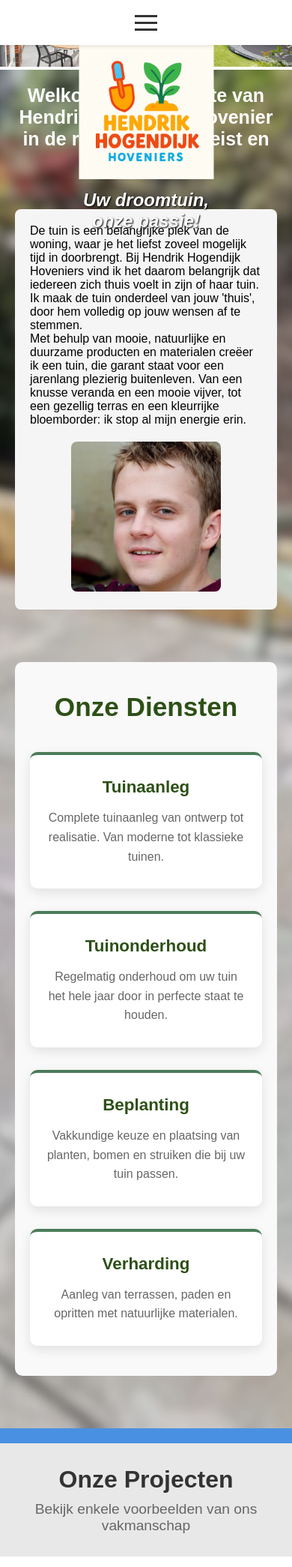
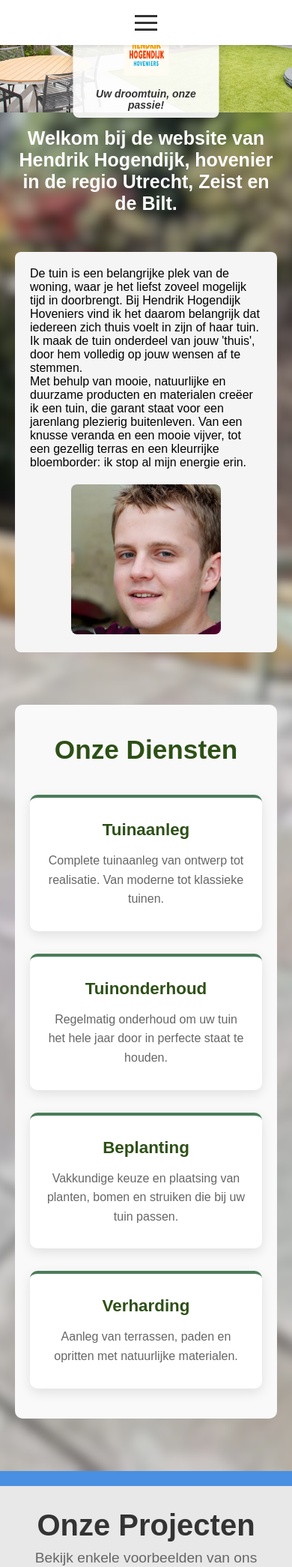
Before and after one commit to Jop-Lamers/Hoveniers-web-clannie, a PHP site: page / in a window 390 px wide. Shown: the top 2090 px of the page at 75% size. Run offline with PHP 8.4, Linux system fonts and the light colour scheme.

Commit message:
klaar en aangepast

```diff
--- a/headfoot.php
+++ b/headfoot.php
@@ -149,11 +149,12 @@ function renderHeader($pageTitle = "Hendrik Hogendijk Hoveniers", $activePage =
 
             <ul class="nav-menu" id="navMenu">
 
+
+                <li class="nav-item">
+                    <a href="index.php#over-ons" class="nav-link <?php echo ($activePage == 'over-ons') ? 'active' : ''; ?>">Over Ons</a>
+                </li>
                 <li class="nav-item">
                     <a href="index.php#diensten" class="nav-link <?php echo ($activePage == 'diensten') ? 'active' : ''; ?>">Diensten</a>
-                </li>
-                <li class="nav-item">
-                    <a href="index.php#over-ons" class="nav-link <?php echo ($activePage == 'over-ons') ? 'active' : ''; ?>">Over Ons</a>
                 </li>
                 <li class="nav-item">
                     <a href="#slideshow-section" class="nav-link <?php echo ($activePage == 'projecten') ? 'active' : ''; ?>">Projecten</a>
--- a/style.css
+++ b/style.css
@@ -25,9 +25,7 @@ body {
 }
 
 .logo {
-  margin-top: 50px;
-  width: 180px;
-  max-width: 100%;
+  width: 100px;
 }
 
 .slogan {
@@ -426,40 +424,62 @@ body {
 
 /* Responsive Design */
 @media screen and (max-width: 768px) {
-  .slide img {
-    height: 300px;
+  .header {
+    min-height: 180px;
   }
 
-  .slide-title {
-    font-size: 1.5em;
+  .header-image {
+    min-height: 180px;
+    object-fit: cover;
   }
 
-  .slide-description {
-    font-size: 1em;
+  .logo-container {
+    top: 50%;
+    transform: translate(-50%, -50%);
+    background: rgba(255, 255, 255, 0.9);
+    padding: 10px 15px;
+    border-radius: 8px;
+    box-shadow: 0 4px 15px rgba(0, 0, 0, 0.2);
+    max-width: 90%;
   }
 
-  .prev,
-  .next {
-    padding: 12px;
-    font-size: 16px;
+  .logo {
+    width: 100px;
+    height: 100px;
+    margin-bottom: 5px;
   }
 
-  .slideshow-header h1 {
-    font-size: 2em;
+  .slogan {
+    font-size: 16px;
+    color: #333;
+    text-shadow: none;
+    font-weight: bold;
+    line-height: 1.2;
+  }
+}
+
+@media screen and (max-width: 480px) {
+  .header {
+    min-height: 150px;
   }
 
-  .form-row {
-    flex-direction: column;
-    gap: 0;
+  .header-image {
+    min-height: 150px;
   }
 
-  .testimonial .content {
-    flex-direction: column;
-    text-align: center;
+  .logo-container {
+    padding: 8px 12px;
+    max-width: 85%;
   }
 
-  .testimonials h1 {
-    font-size: 2em;
+  .logo {
+    width: 60px;
+    margin-bottom: 3px;
+  }
+
+  .slogan {
+    font-size: 14px;
+    line-height: 1.1;
   }
 }
 
```
